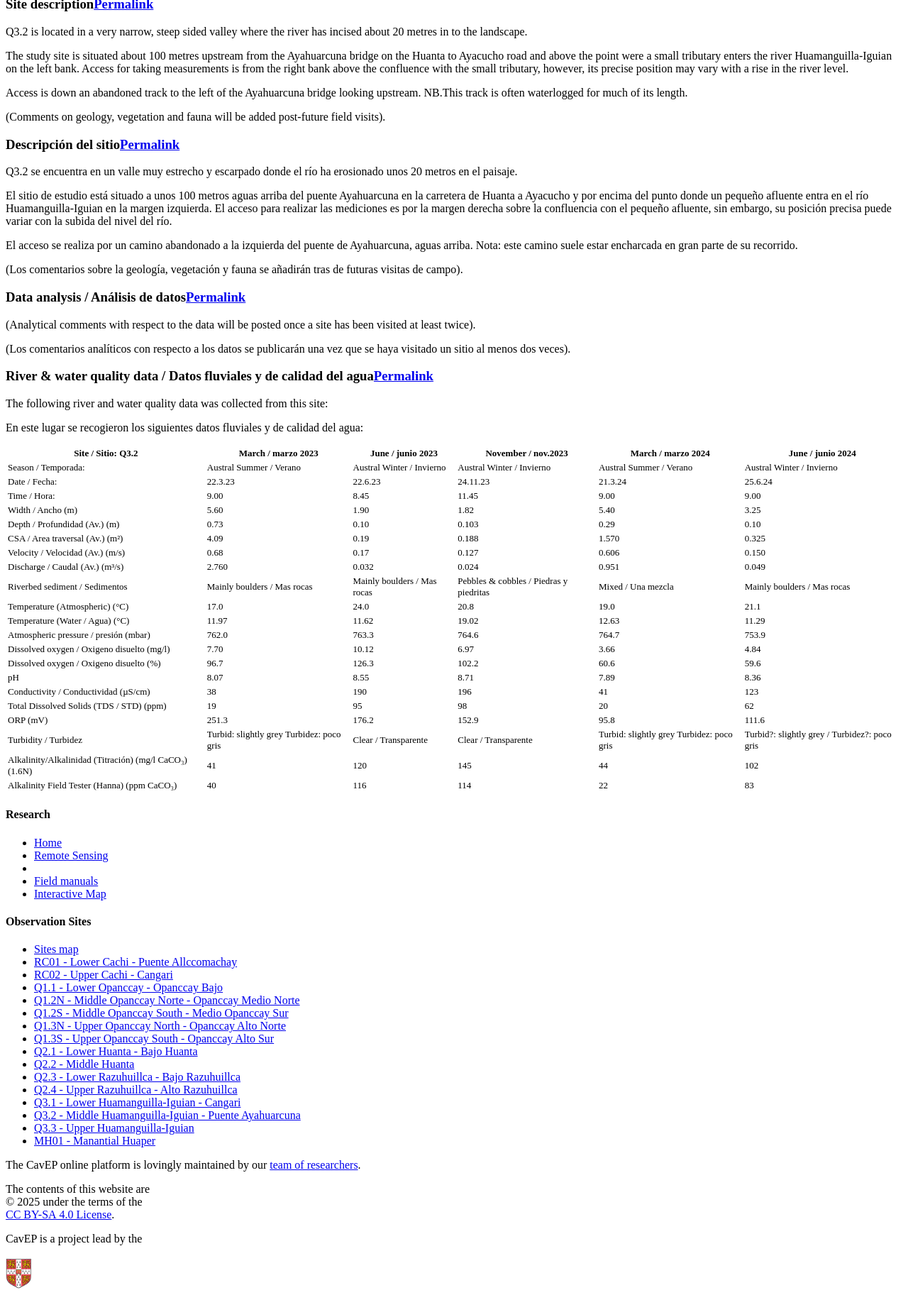
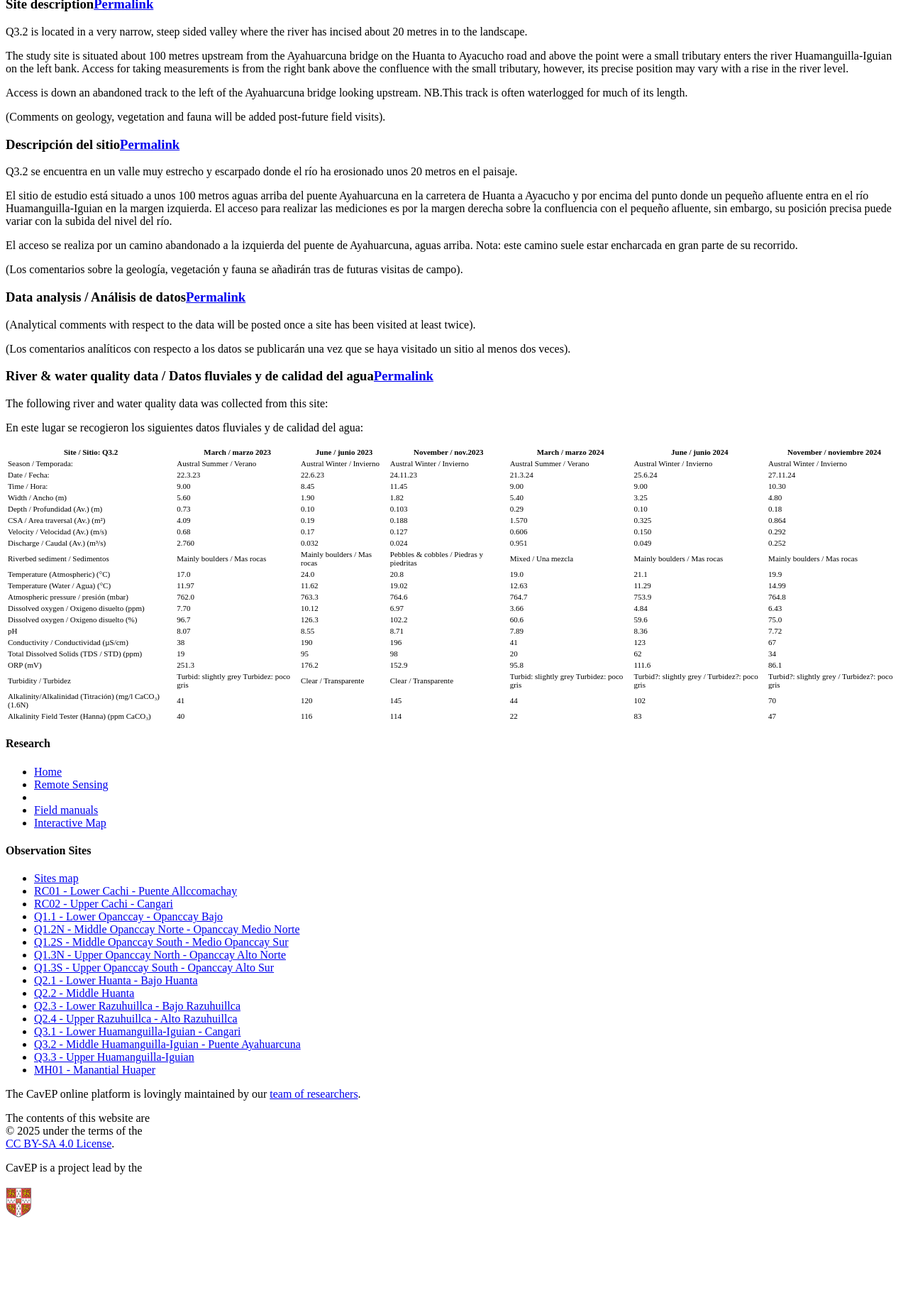
Before and after one commit to HVLepage/cavep-unah, a Jekyll site: the page built from _docs/site-network/Q3_2.md, in a window 1280 px wide, cut to the strip 1961-3793 px from the top of the page. Shown: the whole strip at 71% size. Built offline with Jekyll 4.4.1, drawn with Linux system fonts in a browser that asks for light colours; comment, search, counter and statistics services are not loaded; after the commit the page ends 3693 px from its top, so only the background shows below that.

Commit message:
Update Q3_2.md

```diff
--- a/_docs/site-network/Q3_2.md
+++ b/_docs/site-network/Q3_2.md
@@ -4,7 +4,7 @@ permalink: /docs/Q3_2/
 ---
 <style scoped>
 table {
-  font-size: 13px;
+  font-size: 11px;
 }
 </style>
 
@@ -66,26 +66,26 @@ The following river and water quality data was collected from this site:
 
 En este lugar se recogieron los siguientes datos fluviales y de calidad del agua:
 
-|     Site / Sitio: Q3.2                                         |     March / marzo 2023                             |     June / junio 2023              |     November / nov.2023                        |      March / marzo 2024                            |     June / junio 2024                                  |
-|----------------------------------------------------------------|----------------------------------------------------|------------------------------------|------------------------------------------------|----------------------------------------------------|--------------------------------------------------------|
-|     Season / Temporada:                                        |     Austral Summer / Verano                        |     Austral Winter / Invierno      |     Austral Winter / Invierno                  |     Austral Summer / Verano                        |     Austral Winter / Invierno                          |
-|     Date / Fecha:                                              |     22.3.23                                        |     22.6.23                        |     24.11.23                                   |     21.3.24                                        |     25.6.24                                            |
-|     Time / Hora:                                               |     9.00                                           |     8.45                           |     11.45                                      |     9.00                                           |     9.00                                               |
-|     Width / Ancho (m)                                          |     5.60                                           |     1.90                           |     1.82                                       |     5.40                                           |     3.25                                               |
-|     Depth / Profundidad (Av.) (m)                              |     0.73                                           |     0.10                           |     0.103                                      |     0.29                                           |     0.10                                               |
-|     CSA / Area traversal (Av.) (m²)                            |     4.09                                           |     0.19                           |     0.188                                      |     1.570                                          |     0.325                                              |
-|     Velocity / Velocidad    (Av.) (m/s)                        |     0.68                                           |     0.17                           |     0.127                                      |     0.606                                          |     0.150                                              |
-|     Discharge / Caudal (Av.) (m³/s)                            |     2.760                                          |     0.032                          |     0.024                                      |     0.951                                          |     0.049                                              |
-|     Riverbed sediment / Sedimentos                             |     Mainly boulders / Mas rocas                    |     Mainly boulders / Mas rocas    |     Pebbles & cobbles / Piedras y piedritas    |     Mixed / Una mezcla                             |     Mainly boulders / Mas rocas                        |
-|     Temperature (Atmospheric) (°C)                             |     17.0                                           |     24.0                           |     20.8                                       |     19.0                                           |     21.1                                               |
-|     Temperature (Water / Agua) (°C)                            |     11.97                                          |     11.62                          |     19.02                                      |     12.63                                          |     11.29                                              |
-|     Atmospheric pressure / presión (mbar)                      |     762.0                                          |     763.3                          |     764.6                                      |     764.7                                          |     753.9                                              |
-|     Dissolved oxygen /   Oxigeno disuelto (mg/l)               |     7.70                                           |     10.12                          |     6.97                                       |     3.66                                           |     4.84                                               |
-|     Dissolved oxygen / Oxigeno disuelto (%)                    |     96.7                                           |     126.3                          |     102.2                                      |     60.6                                           |     59.6                                               |
-|     pH                                                         |     8.07                                           |     8.55                           |     8.71                                       |     7.89                                           |     8.36                                               |
-|     Conductivity / Conductividad (µS/cm)                       |     38                                             |     190                            |     196                                        |     41                                             |     123                                                |
-|     Total Dissolved Solids (TDS / STD)  (ppm)                  |     19                                             |     95                             |     98                                         |     20                                             |     62                                                 |
-|     ORP (mV)                                                   |     251.3                                          |     176.2                          |     152.9                                      |     95.8                                           |     111.6                                              |
-|     Turbidity / Turbidez                                       |     Turbid: slightly grey Turbidez: poco   gris    |     Clear / Transparente           |     Clear / Transparente                       |     Turbid: slightly grey Turbidez: poco   gris    |     Turbid?: slightly grey / Turbidez?:   poco gris    |
-|     Alkalinity/Alkalinidad   (Titración) (mg/l CaCO₃)(1.6N)    |     41                                             |     120                            |     145                                        |     44                                             |     102                                                |
-|     Alkalinity Field Tester (Hanna) (ppm CaCO₃)                |     40                                             |     116                            |     114                                        |     22                                             |     83                                                 |
+|     Site / Sitio: Q3.2                                         |     March / marzo 2023                             |     June / junio 2023              |     November / nov.2023                        |      March / marzo 2024                            |     June / junio 2024                                  |     November / noviembre 2024                          |
+|----------------------------------------------------------------|----------------------------------------------------|------------------------------------|------------------------------------------------|----------------------------------------------------|--------------------------------------------------------|--------------------------------------------------------|
+|     Season / Temporada:                                        |     Austral Summer / Verano                        |     Austral Winter / Invierno      |     Austral Winter / Invierno                  |     Austral Summer / Verano                        |     Austral Winter / Invierno                          |     Austral Winter / Invierno                          |
+|     Date / Fecha:                                              |     22.3.23                                        |     22.6.23                        |     24.11.23                                   |     21.3.24                                        |     25.6.24                                            |     27.11.24                                           |
+|     Time / Hora:                                               |     9.00                                           |     8.45                           |     11.45                                      |     9.00                                           |     9.00                                               |     10.30                                              |
+|     Width / Ancho (m)                                          |     5.60                                           |     1.90                           |     1.82                                       |     5.40                                           |     3.25                                               |     4.80                                               |
+|     Depth / Profundidad (Av.) (m)                              |     0.73                                           |     0.10                           |     0.103                                      |     0.29                                           |     0.10                                               |     0.18                                               |
+|     CSA / Area traversal (Av.) (m²)                            |     4.09                                           |     0.19                           |     0.188                                      |     1.570                                          |     0.325                                              |     0.864                                              |
+|     Velocity / Velocidad    (Av.) (m/s)                        |     0.68                                           |     0.17                           |     0.127                                      |     0.606                                          |     0.150                                              |     0.292                                              |
+|     Discharge / Caudal (Av.) (m³/s)                            |     2.760                                          |     0.032                          |     0.024                                      |     0.951                                          |     0.049                                              |     0.252                                              |
+|     Riverbed sediment / Sedimentos                             |     Mainly boulders / Mas rocas                    |     Mainly boulders / Mas rocas    |     Pebbles & cobbles / Piedras y piedritas    |     Mixed / Una mezcla                             |     Mainly boulders / Mas rocas                        |     Mainly boulders / Mas rocas                        |
+|     Temperature (Atmospheric) (°C)                             |     17.0                                           |     24.0                           |     20.8                                       |     19.0                                           |     21.1                                               |     19.9                                               |
+|     Temperature (Water / Agua) (°C)                            |     11.97                                          |     11.62                          |     19.02                                      |     12.63                                          |     11.29                                              |     14.99                                              |
+|     Atmospheric pressure / presión (mbar)                      |     762.0                                          |     763.3                          |     764.6                                      |     764.7                                          |     753.9                                              |     764.8                                              |
+|     Dissolved oxygen /   Oxigeno disuelto (ppm)                |     7.70                                           |     10.12                          |     6.97                                       |     3.66                                           |     4.84                                               |     6.43                                               |
+|     Dissolved oxygen / Oxigeno disuelto (%)                    |     96.7                                           |     126.3                          |     102.2                                      |     60.6                                           |     59.6                                               |     75.0                                               |
+|     pH                                                         |     8.07                                           |     8.55                           |     8.71                                       |     7.89                                           |     8.36                                               |     7.72                                               |
+|     Conductivity / Conductividad (µS/cm)                       |     38                                             |     190                            |     196                                        |     41                                             |     123                                                |     67                                                 |
+|     Total Dissolved Solids (TDS / STD)  (ppm)                  |     19                                             |     95                             |     98                                         |     20                                             |     62                                                 |     34                                                 |
+|     ORP (mV)                                                   |     251.3                                          |     176.2                          |     152.9                                      |     95.8                                           |     111.6                                              |     86.1                                               |
+|     Turbidity / Turbidez                                       |     Turbid: slightly grey Turbidez: poco   gris    |     Clear / Transparente           |     Clear / Transparente                       |     Turbid: slightly grey Turbidez: poco   gris    |     Turbid?: slightly grey / Turbidez?:   poco gris    |     Turbid?: slightly grey / Turbidez?:   poco gris    |
+|     Alkalinity/Alkalinidad   (Titración) (mg/l CaCO₃)(1.6N)    |     41                                             |     120                            |     145                                        |     44                                             |     102                                                |     70                                                 |
+|     Alkalinity Field Tester (Hanna) (ppm CaCO₃)                |     40                                             |     116                            |     114                                        |     22                                             |     83                                                 |     47                                                 |
```
